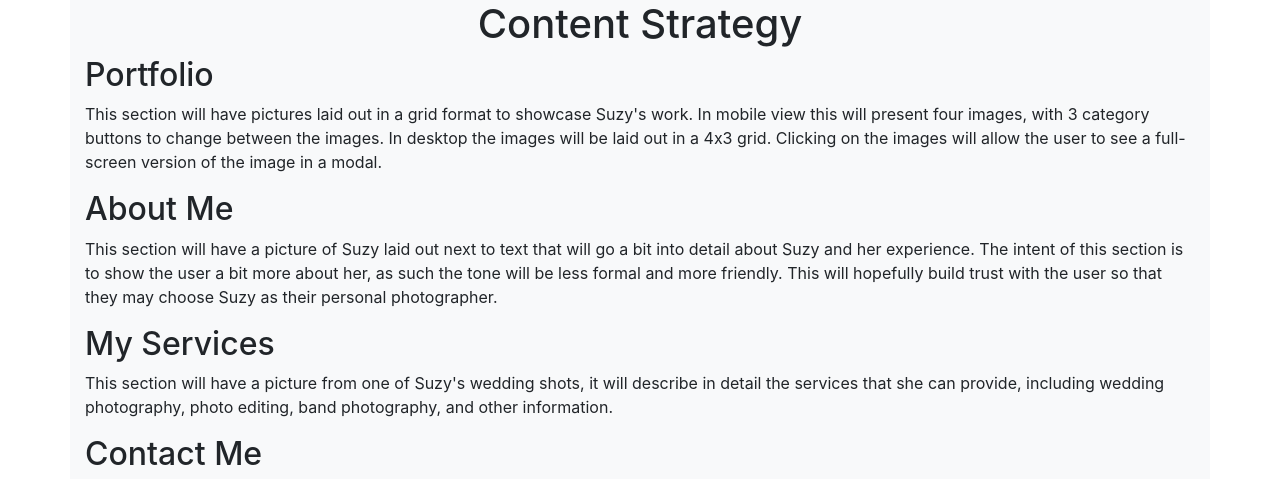
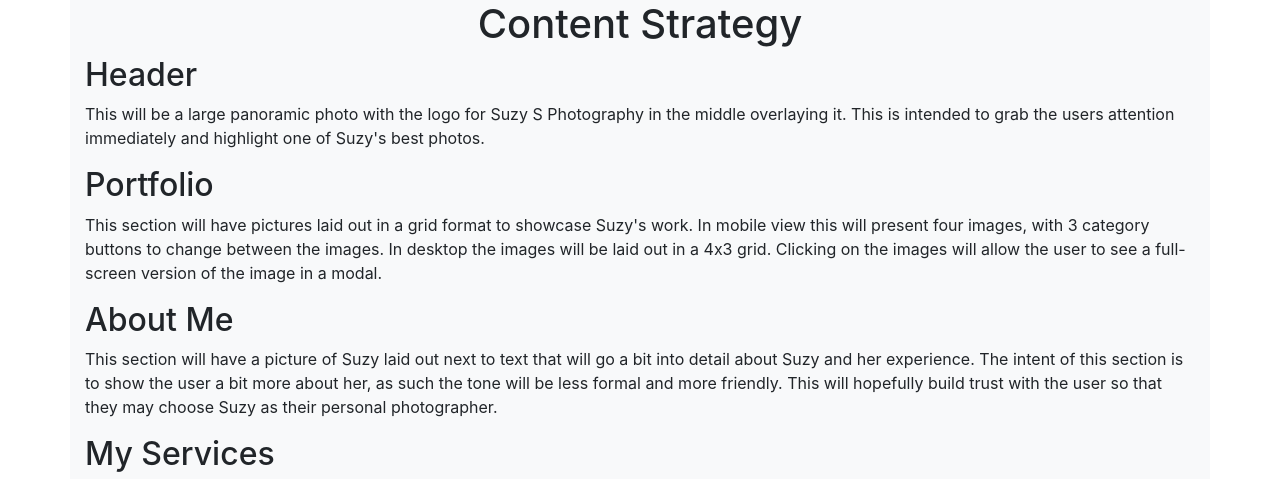
Before and after one commit to jhicksdesign/suzy-s-photography-portfolio, a plain HTML site: page public_html/documentation/milestone-2.html in a window 1280 px wide. Shown: the top 479 px of the page. Drawn offline with nearby package versions, Linux system fonts and the light colour scheme.

Commit message:
Added information regarding header, updated wireframe1 image.

```diff
--- a/public_html/documentation/milestone-2.html
+++ b/public_html/documentation/milestone-2.html
@@ -8,6 +8,10 @@
 <body>
     <main class="container bg-light">
         <h1 class="text-center">Content Strategy</h1>
+        <h2>Header</h2>
+        <p>
+            This will be a large panoramic photo with the logo for Suzy S Photography in the middle overlaying it. This is intended to grab the users attention immediately and highlight one of Suzy's best photos.
+        </p>
         <h2>Portfolio</h2>
         <p>
             This section will have pictures laid out in a grid format to showcase Suzy's work. In mobile view this will present four images, with 3 category buttons to change between the images. In desktop the images will be laid out in a 4x3 grid. Clicking on the images will allow the user to see a full-screen version of the image in a modal.
@@ -25,6 +29,7 @@
             This section is intended for the user to reach out to Suzy for further inquiries. There will be a small mailbox image that Suzy took next to the contact form that they can fill out. Contact reason will also have a dropdown box in which they can select a reason for contact, such as inquiries specific to the services she offers.
         </p>
     </main>
+    <section>
         <div class="d-block d-xl-flex flex-row justify-content-center">
             <div class="d-flex flex-column align-items-center mr-xl-2">
                 <h2>Desktop</h2>
@@ -37,6 +42,7 @@
                 <img src="WireframeImages/Mobile-Wireframe2.png" alt="Bottom Half of Desktop Wireframe">
             </div>
         </div>
+    </section>
     <script src="https://code.jquery.com/jquery-3.5.1.slim.min.js" integrity="sha384-DfXdz2htPH0lsSSs5nCTpuj/zy4C+OGpamoFVy38MVBnE+IbbVYUew+OrCXaRkfj" crossorigin="anonymous"></script>
     <script src="https://cdn.jsdelivr.net/npm/popper.js@1.16.0/dist/umd/popper.min.js" integrity="sha384-Q6E9RHvbIyZFJoft+2mJbHaEWldlvI9IOYy5n3zV9zzTtmI3UksdQRVvoxMfooAo" crossorigin="anonymous"></script>
     <script src="https://stackpath.bootstrapcdn.com/bootstrap/4.5.0/js/bootstrap.min.js" integrity="sha384-OgVRvuATP1z7JjHLkuOU7Xw704+h835Lr+6QL9UvYjZE3Ipu6Tp75j7Bh/kR0JKI" crossorigin="anonymous"></script>
```
Also changed, not shown: public_html/documentation/WireframeImages/Desktop-Wireframe1.png. Lines whose indentation alone changed are shown as unchanged.
